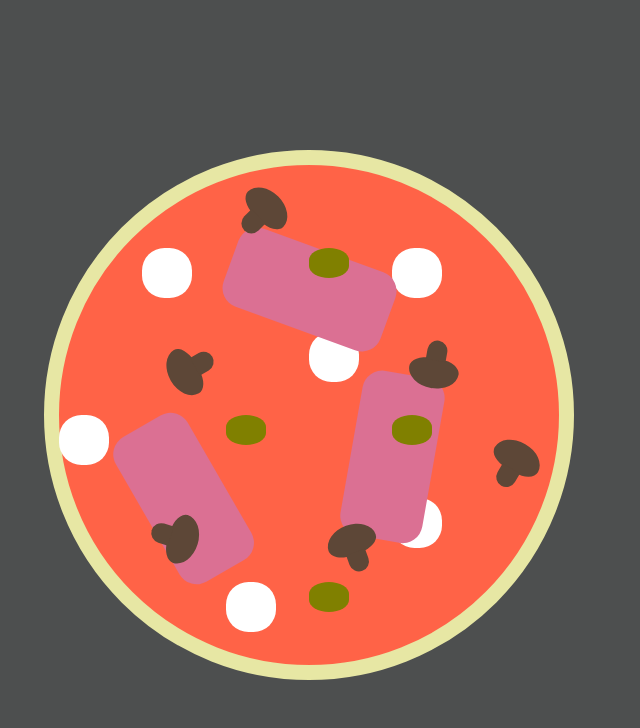
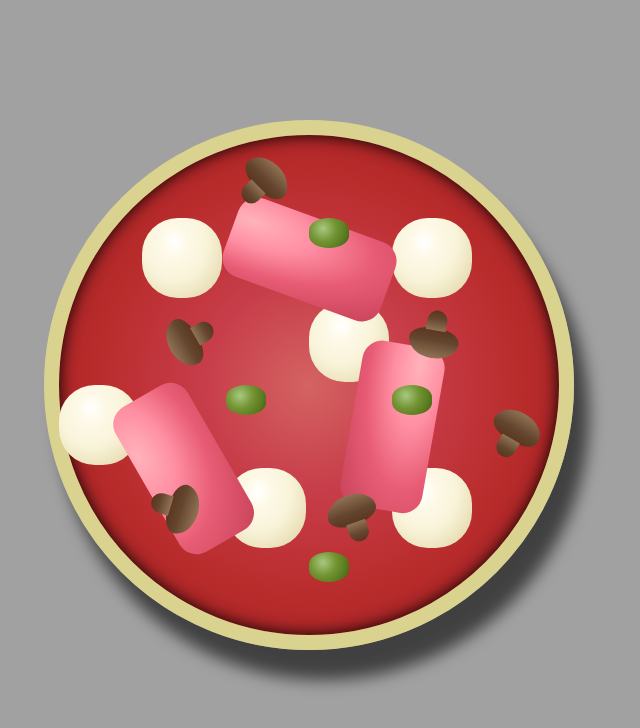
Before and after one commit to morgandevmh/html-css-pizza, a plain HTML site: page <!DOCTYPE html>.html in a window 1280 px wide. Shown: the whole page, without its empty margins (331-971 px from the left). Drawn offline with Linux system fonts and the light colour scheme.

Commit message:
style color gradient  and shadow

```diff
--- a/styles.css
+++ b/styles.css
@@ -1,3 +1,13 @@
+:root {
+    --tomato-base-color: radial-gradient(circle at 50% 50%, #d46363 0%, #c73d49 30%, #b92c2c 60%, #93161a 100%);
+    --mozza-color: radial-gradient(ellipse at 40% 30%, #ffffff 0%, #fef9e7 20%, #f8f3d8 50%, #e8ddb5 80%, #d4c5a0 100%);
+    --olive-color: radial-gradient(circle at 35% 35%, #a8c97f 0%, #749434 40%, #5a7c1f 70%, #3d5515 100%);
+
+    --ham-color: radial-gradient(ellipse at 10% 30%, #ffb3ba 0%, #ff8fa3 30%, #e85d75 60%, #c74258 100%);
+    --mushroom-color:
+    linear-gradient(180deg, #907255 0%, #63452e 60%, #5a351e 100%);
+}
+
 * {
     margin: 0;
     padding:0;
@@ -7,28 +17,31 @@ body {
     display: flex;
     align-items: center;
     justify-content: center;
-    background-color: rgb(77, 79, 79);
-    padding-top: 150px;
+    background-color: rgb(161, 161, 161);
+    padding-top: 120px;
 }
 
 .base {
     height: 500px;
     width: 500px;
-    background-color: tomato;
+    background: var(--tomato-base-color);
     border-radius: 50%;
-    border: 15px solid rgb(231, 231, 164);
+    border: 15px solid rgb(217, 211, 143);
     display: grid;
     grid-template-columns: repeat(6, 1fr);
     grid-template-rows: repeat(6, 1fr);
+    box-shadow:
+    inset 0 0 1em ,
+    15px 30px 1em rgba(0, 0, 0, 0.6) ;
 
 
 }
 
 .mozza {
 
-    background-color: white;
-    height: 50px;
-    width: 50px;
+    background: var(--mozza-color);
+    height: 80px;
+    width: 80px;
     border-radius: 45%;
 
 }
@@ -50,7 +63,7 @@ body {
 
 .m-4 {
     grid-column: 3;
-    grid-row: 6;
+    grid-row: 5;
 }
 
 .m-5 {
@@ -64,7 +77,7 @@ body {
 }
 
 .olive {
-    background-color: olive;
+    background: var(--olive-color);
     height: 30px;
     width: 40px;
     border-radius: 100px / 60px ;
@@ -98,7 +111,7 @@ body {
 
 
 .ham {
-    background-color: palevioletred;
+    background: var(--ham-color);
     width: 2fr;
     height: 1fr;
     border-radius: 20px;
@@ -131,13 +144,14 @@ body {
     display: flex;
     justify-content: center;
     align-items: center;
+    z-index: 3;
 }
 
 .mu-1 {
     position: relative;
     width: 50px;
     height: 30px;
-    background: #5d4737;;
+    background: var(--mushroom-color);
     border-radius: 50% 50% 40% 40% / 60% 60% 40% 40%;
 
 }
@@ -149,7 +163,7 @@ body {
     left: 30%;
     width: 20px;
     height: 20px;
-    background: #5d4737;
+    background: var(--mushroom-color);
     border-radius: 0 0 10px 10px;
 
  }
```
